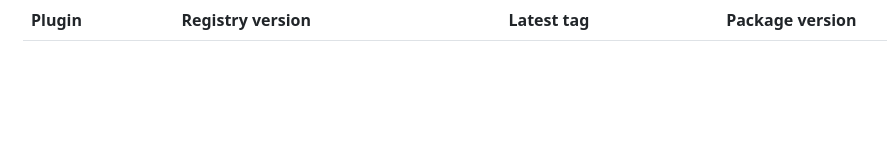
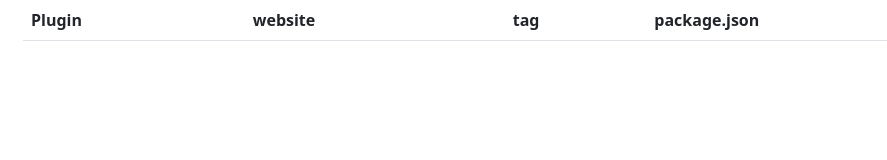
Before and after one commit to lenchvolodymyr/hackolade-plugins-status, a website built with webpack: page src/index.html in a window 1280 px wide. Shown: the whole page, without its empty margins (105-992 px from the left). Built offline with nearby package versions, Linux system fonts and the light colour scheme; no server answers.

Commit message:
plugin deployment check

```diff
--- a/src/index.html
+++ b/src/index.html
@@ -21,9 +21,9 @@
 		<thead>
 			<tr>
 				<th scope="col">Plugin</th>
-				<th scope="col">Registry version</th>
-				<th scope="col">Latest tag</th>
-				<th scope="col">Package version</th>
+				<th scope="col">website</th>
+				<th scope="col">tag</th>
+				<th scope="col">package.json</th>
 			</tr>
 		</thead>
 		<tbody>
```
